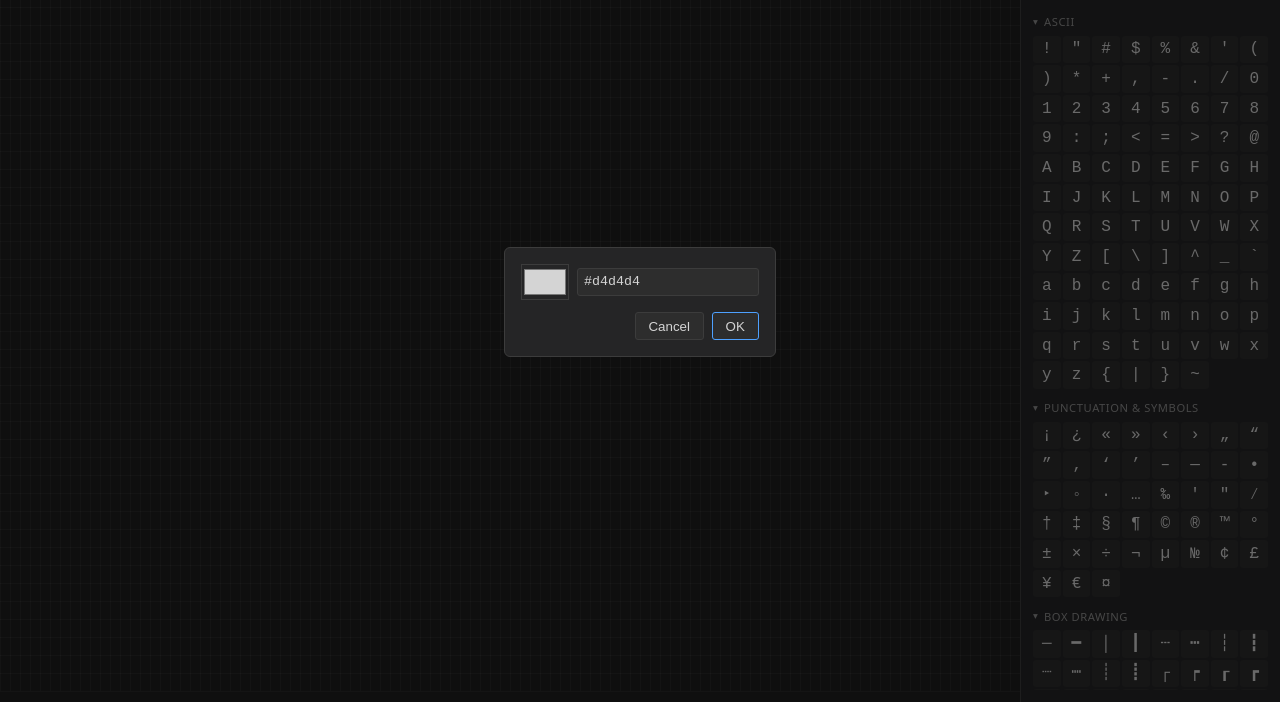
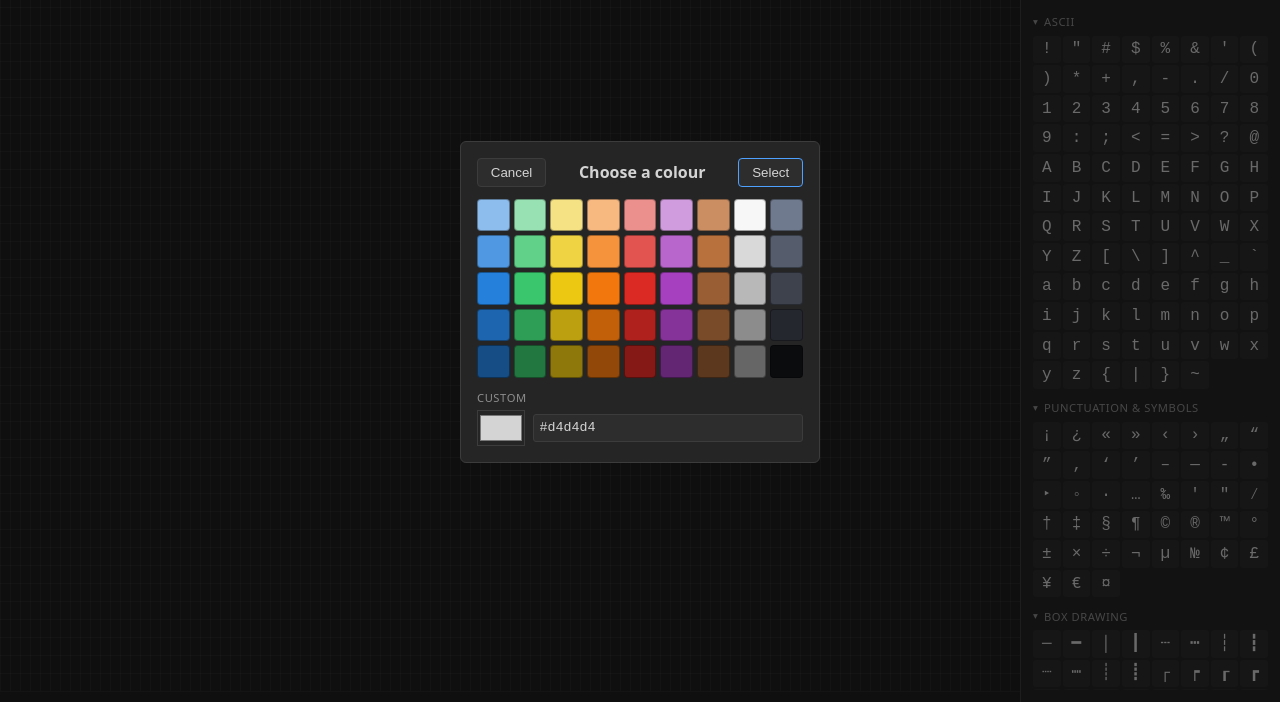
Before and after one commit to Ryback2501/Mockscii, a website built with Vite: page index.html in a window 1280 px wide. Both pictures are taken after a click on the button 1257 px from the left and 23 px from the top of the page. Shown: the part 98-800 px from the top of the page. Built offline with nearby package versions, Linux system fonts and the light colour scheme.

Commit message:
feat: colour picker with a 9x5 preset table and custom controls (#30)
Rework the centered colour-picker modal to mirror the GTK "Choose a colour"
chooser: a 9x5 grid of preset colours on top, with the custom colour controls
(native colour input + hex field) below it. Clicking a preset updates the
custom controls and marks it selected; there is no recents/"custom colours"
list. Same openColorPicker signature, testid and .cp-ok/.cp-cancel classes, so
the side-panel palette add/edit flow is unchanged.

- color-picker.js: header (Cancel / title / Select), TABLE_COLORS (9 cols x 5
  rows via HSL), preset grid + custom controls, click-to-fill + selected ring.
- styles.css: cp-modal/header/title/table/cell/custom-label styles.

```diff
--- a/src/color-picker.js
+++ b/src/color-picker.js
@@ -1,6 +1,8 @@
-// A small modal color picker built on the native <input type="color"> plus a
-// hex text field. openColorPicker(initial) resolves to the chosen hex, or null
-// if the user cancels (Cancel button, overlay click, or Escape).
+// A centered modal colour picker modelled on the GTK "Choose a colour" chooser:
+// a 9×5 grid of preset colours on top, with the custom colour controls (native
+// <input type="color"> + hex field) below it. Clicking a preset updates the
+// custom controls. There is no recents / "custom colours" list.
+// openColorPicker(initial) resolves to the chosen hex, or null if cancelled.
 
 /** Normalize user input to a `#rrggbb` lowercase hex, or null if invalid. */
 export function normalizeHex(input) {
@@ -13,6 +15,51 @@ export function normalizeHex(input) {
   return /^#[0-9a-f]{6}$/.test(v) ? v : null;
 }
 
+function hslToHex(h, s, l) {
+  const a = s * Math.min(l, 1 - l);
+  const f = (n) => {
+    const k = (n + h / 30) % 12;
+    const c = l - a * Math.max(-1, Math.min(k - 3, 9 - k, 1));
+    return Math.round(255 * c)
+      .toString(16)
+      .padStart(2, '0');
+  };
+  return `#${f(0)}${f(8)}${f(4)}`;
+}
+
+// 9 columns (7 hues + 2 neutrals) × 5 lightness rows, light at the top.
+const COLUMNS = [
+  { h: 210, s: 0.72 }, // blue
+  { h: 142, s: 0.55 }, // green
+  { h: 50, s: 0.85 }, // yellow
+  { h: 28, s: 0.9 }, // orange
+  { h: 2, s: 0.72 }, // red
+  { h: 288, s: 0.5 }, // purple
+  { h: 25, s: 0.5 }, // brown
+  { h: 0, s: 0 }, // light neutral
+  { h: 220, s: 0.12 }, // dark neutral
+];
+const LIGHTS = [0.74, 0.6, 0.5, 0.4, 0.3];
+const NEUTRAL_LIGHT = [0.97, 0.85, 0.72, 0.55, 0.4];
+const NEUTRAL_DARK = [0.5, 0.38, 0.27, 0.16, 0.05];
+
+/** The fixed 9×5 preset colour table (row-major, 45 entries). */
+export const TABLE_COLORS = (() => {
+  const out = [];
+  for (let r = 0; r < 5; r++) {
+    for (let c = 0; c < COLUMNS.length; c++) {
+      const col = COLUMNS[c];
+      let l = LIGHTS[r];
+      if (c === 6)
+        l = LIGHTS[r] * 0.8; // brown reads darker
+      else if (c === 7) l = NEUTRAL_LIGHT[r];
+      else if (c === 8) l = NEUTRAL_DARK[r];
+      out.push(hslToHex(col.h, col.s, l));
+    }
+  }
+  return out;
+})();
+
 export function openColorPicker(initial = '#ffffff', options = {}) {
   const doc = options.document ?? document;
   const root = options.root ?? doc.body;
@@ -24,7 +71,46 @@ export function openColorPicker(initial = '#ffffff', options = {}) {
     overlay.dataset.testid = 'color-picker';
 
     const modal = doc.createElement('div');
-    modal.className = 'modal';
+    modal.className = 'modal cp-modal';
+
+    const button = (label, cls) => {
+      const b = doc.createElement('button');
+      b.type = 'button';
+      b.className = cls;
+      b.textContent = label;
+      return b;
+    };
+
+    // Header: Cancel | "Choose a colour" | Select
+    const header = doc.createElement('div');
+    header.className = 'cp-header';
+    const cancelBtn = button('Cancel', 'cp-cancel');
+    const title = doc.createElement('span');
+    title.className = 'cp-title';
+    title.textContent = 'Choose a colour';
+    const okBtn = button('Select', 'cp-ok');
+    header.append(cancelBtn, title, okBtn);
+
+    // 9×5 preset grid.
+    const table = doc.createElement('div');
+    table.className = 'cp-table';
+    const cells = TABLE_COLORS.map((color) => {
+      const cell = doc.createElement('button');
+      cell.type = 'button';
+      cell.className = 'cp-cell';
+      cell.style.background = color;
+      cell.dataset.color = color;
+      cell.title = color;
+      cell.setAttribute('aria-label', color);
+      cell.addEventListener('click', () => pickPreset(color));
+      table.appendChild(cell);
+      return cell;
+    });
+
+    // Custom controls.
+    const customLabel = doc.createElement('div');
+    customLabel.className = 'cp-custom-label';
+    customLabel.textContent = 'Custom';
 
     const colorInput = doc.createElement('input');
     colorInput.type = 'color';
@@ -36,23 +122,33 @@ export function openColorPicker(initial = '#ffffff', options = {}) {
     hexInput.className = 'cp-hex';
     hexInput.value = start;
 
+    const row = doc.createElement('div');
+    row.className = 'cp-row';
+    row.append(colorInput, hexInput);
+
+    function highlight(value) {
+      const v = normalizeHex(value);
+      for (const cell of cells) cell.classList.toggle('selected', cell.dataset.color === v);
+    }
+
+    // Clicking a preset fills the custom controls (single source of truth: hex).
+    function pickPreset(color) {
+      colorInput.value = color;
+      hexInput.value = color;
+      highlight(color);
+    }
+
     colorInput.addEventListener('input', () => {
       hexInput.value = colorInput.value;
+      highlight(colorInput.value);
     });
     hexInput.addEventListener('input', () => {
       const v = normalizeHex(hexInput.value);
-      if (v) colorInput.value = v;
+      if (v) {
+        colorInput.value = v;
+        highlight(v);
+      }
     });
-
-    const okBtn = doc.createElement('button');
-    okBtn.type = 'button';
-    okBtn.className = 'cp-ok';
-    okBtn.textContent = 'OK';
-
-    const cancelBtn = doc.createElement('button');
-    cancelBtn.type = 'button';
-    cancelBtn.className = 'cp-cancel';
-    cancelBtn.textContent = 'Cancel';
 
     function close(value) {
       doc.removeEventListener('keydown', onKey);
@@ -70,17 +166,11 @@ export function openColorPicker(initial = '#ffffff', options = {}) {
     });
     doc.addEventListener('keydown', onKey);
 
-    const row = doc.createElement('div');
-    row.className = 'cp-row';
-    row.append(colorInput, hexInput);
-
-    const actions = doc.createElement('div');
-    actions.className = 'cp-actions';
-    actions.append(cancelBtn, okBtn);
-
-    modal.append(row, actions);
+    modal.append(header, table, customLabel, row);
     overlay.append(modal);
     root.append(overlay);
+
+    highlight(start); // pre-select a matching preset, if any
     colorInput.focus?.();
   });
 }
--- a/src/styles.css
+++ b/src/styles.css
@@ -279,11 +279,66 @@ body {
   min-width: 220px;
 }
 
+.cp-modal {
+  width: 360px;
+  max-width: calc(100vw - 2rem);
+}
+
+.cp-header {
+  display: flex;
+  align-items: center;
+  gap: 0.5rem;
+  margin-bottom: 0.75rem;
+}
+
+.cp-title {
+  flex: 1;
+  text-align: center;
+  font-weight: 600;
+}
+
+.cp-header button {
+  padding: 0.35rem 0.8rem;
+  color: var(--fg);
+  background: #2d2d2d;
+  border: 1px solid var(--border);
+  border-radius: 4px;
+  cursor: pointer;
+}
+
+.cp-table {
+  display: grid;
+  grid-template-columns: repeat(9, 1fr);
+  gap: 4px;
+  margin-bottom: 0.75rem;
+}
+
+.cp-cell {
+  aspect-ratio: 1;
+  min-width: 0;
+  padding: 0;
+  border: 1px solid rgba(0, 0, 0, 0.35);
+  border-radius: 4px;
+  cursor: pointer;
+}
+
+.cp-cell.selected {
+  outline: 2px solid #4ea1ff;
+  outline-offset: 1px;
+}
+
+.cp-custom-label {
+  font-size: 0.7rem;
+  text-transform: uppercase;
+  letter-spacing: 0.05em;
+  opacity: 0.6;
+  margin-bottom: 0.3rem;
+}
+
 .cp-row {
   display: flex;
   gap: 0.5rem;
   align-items: center;
-  margin-bottom: 0.75rem;
 }
 
 .cp-color {
```
Also changed, not shown: test/integration/color-picker.test.js (+23 -0 lines), test/unit/color-picker.test.js (+8 -1 lines).
